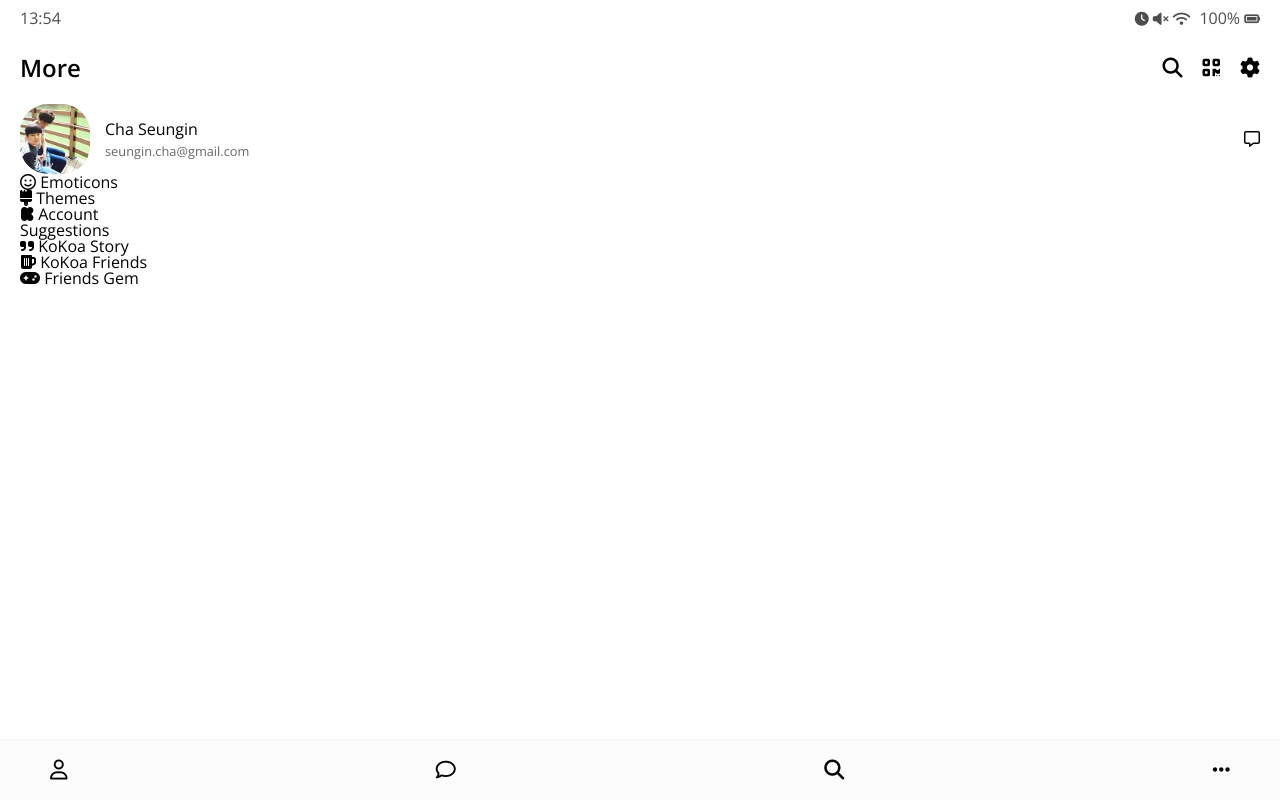
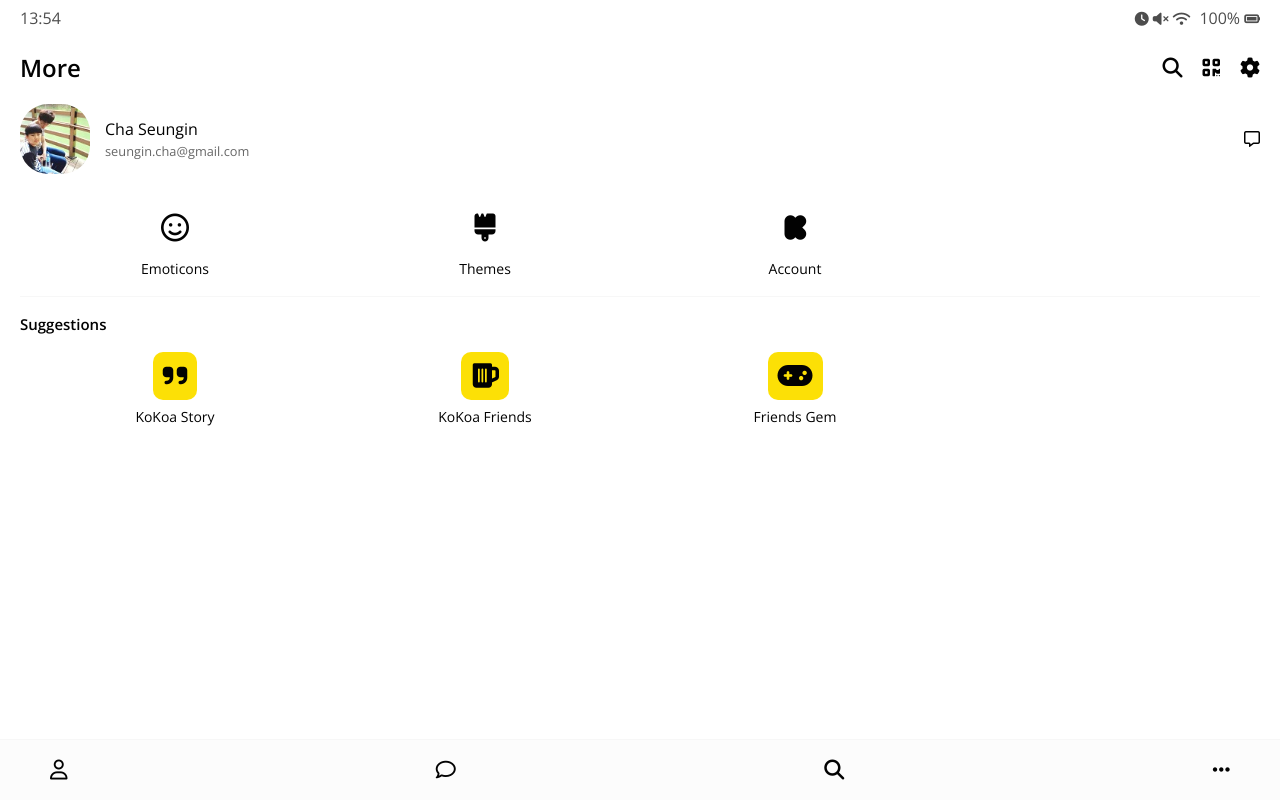
Before and after one commit to seungin/kokoatalk, a plain HTML site: page more.html in a window 1280 px wide. Drawn offline with nearby package versions, Linux system fonts and the light colour scheme.

Commit message:
decorate the more screen

```diff
--- /dev/null
+++ b/css/more.css
@@ -0,0 +1,48 @@
+.more .more__friend {
+  margin-top: 20px;
+  margin-bottom: 30px;
+}
+
+.more .more__btn-list,
+.more .more__suggestions-list {
+  margin: 20px 0px;
+  display: flex;
+  justify-content: left;
+  align-items: center;
+}
+
+.more .more__btn,
+.more .more__suggestion {
+  width: 25%;
+  display: flex;
+  flex-direction: column;
+  align-items: center;
+}
+
+.more .more__btn i,
+.more .more__suggestion i {
+  font-size: 28px;
+  padding: 10px;
+  border-radius: 10px;
+  cursor: pointer;
+}
+
+.more .more__btn-title,
+.more .suggestion__title {
+  margin-top: 10px;
+  font-size: 14px;
+}
+
+.more .more__suggestions {
+  border-top: 1px solid #f7f7f7;
+  padding-top: 20px;
+}
+
+.more .more__title {
+  font-size: 15px;
+  font-weight: 600;
+}
+
+.more .more__suggestion i {
+  background-color: #fce006;
+}
--- a/css/styles.css
+++ b/css/styles.css
@@ -7,6 +7,7 @@
 @import "friend.css";
 @import "friends.css";
 @import "find.css";
+@import "more.css";
 
 * {
   box-sizing: border-box;
--- a/more.html
+++ b/more.html
@@ -41,7 +41,7 @@
     </header>
     <main class="more">
       <header class="more__header">
-        <div class="friends__friend friend">
+        <div class="more__friend friend">
           <div class="friend__column">
             <img
               src="images/avatar.jpg"
```
